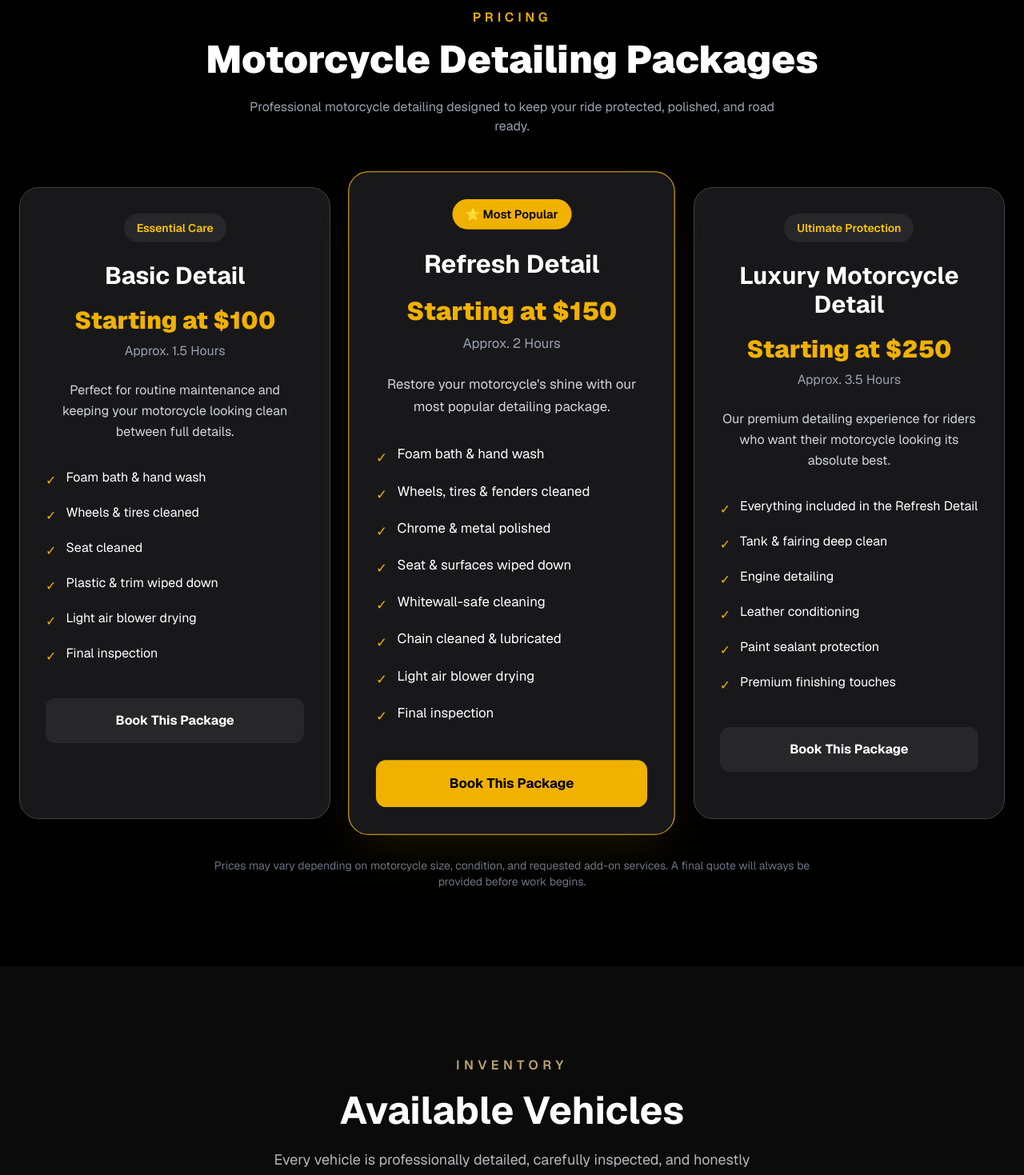
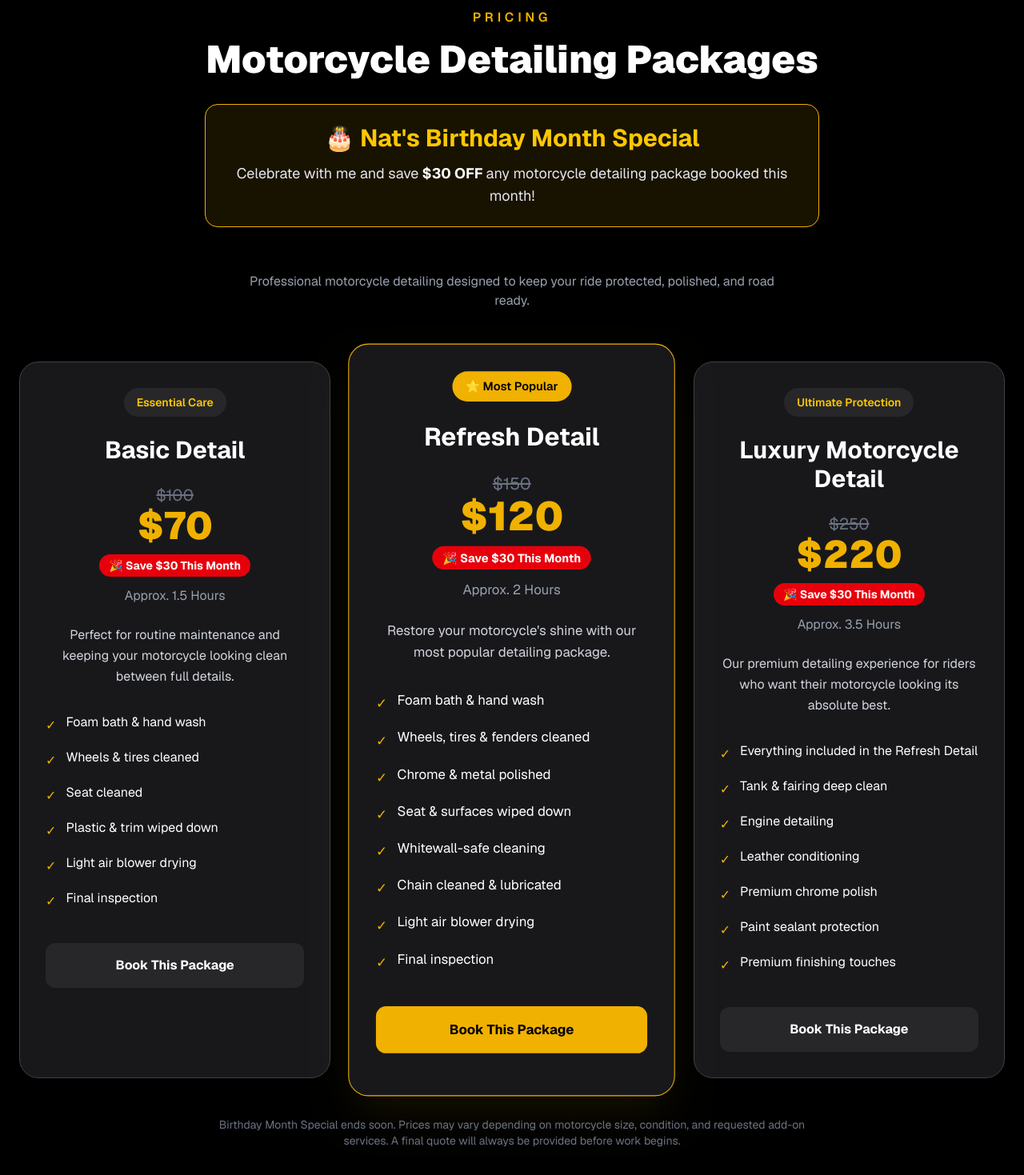
Before and after one commit to Natvibecodes/natflipswhips-website, a Next.js app: page / in a window 1280 px wide. Shown: the part 2480-3949 px from the top of the page at 80% size. Built offline with nearby package versions, Linux system fonts and the light colour scheme.

Commit message:
Birthday promo, package updates & homepage cleanup
Updated detailing packages, removed reviews/CTA, added birthday promotion and cleaned up homepage.

```diff
--- a/app/components/Packages.tsx
+++ b/app/components/Packages.tsx
@@ -7,7 +7,8 @@ export default function Packages() {
     {
       title: "Basic Detail",
       badge: "Essential Care",
-      price: "Starting at $100",
+      originalPrice: "$100",
+      salePrice: "$70",
       time: "Approx. 1.5 Hours",
       featured: false,
       description:
@@ -24,7 +25,8 @@ export default function Packages() {
     {
       title: "Refresh Detail",
       badge: "⭐ Most Popular",
-      price: "Starting at $150",
+      originalPrice: "$150",
+      salePrice: "$120",
       time: "Approx. 2 Hours",
       featured: true,
       description:
@@ -43,7 +45,8 @@ export default function Packages() {
     {
       title: "Luxury Motorcycle Detail",
       badge: "Ultimate Protection",
-      price: "Starting at $250",
+      originalPrice: "$250",
+      salePrice: "$220",
       time: "Approx. 3.5 Hours",
       featured: false,
       description:
@@ -53,6 +56,7 @@ export default function Packages() {
         "Tank & fairing deep clean",
         "Engine detailing",
         "Leather conditioning",
+        "Premium chrome polish",
         "Paint sealant protection",
         "Premium finishing touches",
       ],
@@ -68,18 +72,31 @@ export default function Packages() {
         <div className="max-w-7xl mx-auto text-center">
 
           <p className="uppercase tracking-[0.3em] text-yellow-500 font-semibold">
-Pricing          </p>
+            Pricing
+          </p>
 
-          <h2 className="text-5xl font-black mt-4">
+          <h2 className="text-4xl md:text-5xl font-black mt-4">
             Motorcycle Detailing Packages
           </h2>
 
-          <p className="text-gray-400 max-w-2xl mx-auto mt-6">
+          <div className="mx-auto mt-8 mb-14 max-w-3xl rounded-2xl border border-yellow-500 bg-yellow-500/10 p-6">
+            <h3 className="text-2xl md:text-3xl font-bold text-yellow-400">
+              🎂 Nat's Birthday Month Special
+            </h3>
+
+            <p className="mt-3 text-gray-200 text-lg">
+              Celebrate with me and save
+              <span className="font-bold text-white"> $30 OFF </span>
+              any motorcycle detailing package booked this month!
+            </p>
+          </div>
+
+          <p className="text-gray-400 max-w-2xl mx-auto">
             Professional motorcycle detailing designed to keep your ride
             protected, polished, and road ready.
           </p>
 
-          <div className="grid lg:grid-cols-3 gap-8 mt-16">
+          <div className="grid md:grid-cols-2 lg:grid-cols-3 gap-8 mt-16">
 
             {packages.map((pkg) => (
               <div
@@ -91,7 +108,6 @@ Pricing          </p>
                 }`}
               >
                 <div className="mb-6">
-
                   <span
                     className={`inline-block px-4 py-2 rounded-full text-sm font-semibold ${
                       pkg.featured
@@ -101,18 +117,27 @@ Pricing          </p>
                   >
                     {pkg.badge}
                   </span>
-
                 </div>
 
                 <h3 className="text-3xl font-bold">
                   {pkg.title}
                 </h3>
 
-                <p className="text-yellow-500 text-3xl font-black mt-5">
-                  {pkg.price}
-                </p>
+                <div className="mt-6">
+                  <p className="text-gray-500 line-through text-xl">
+                    {pkg.originalPrice}
+                  </p>
 
-                <p className="text-gray-400 mt-2">
+                  <p className="text-yellow-500 text-5xl font-black">
+                    {pkg.salePrice}
+                  </p>
+
+                  <p className="mt-3 inline-block rounded-full bg-red-600 px-3 py-1 text-sm font-bold text-white">
+                    🎉 Save $30 This Month
+                  </p>
+                </div>
+
+                <p className="text-gray-400 mt-3">
                   {pkg.time}
                 </p>
 
@@ -144,15 +169,14 @@ Pricing          </p>
                 >
                   Book This Package
                 </a>
-
               </div>
             ))}
 
           </div>
 
           <p className="text-gray-500 text-sm max-w-3xl mx-auto mt-12">
-            Prices may vary depending on motorcycle size, condition, and requested add-on services.
-            A final quote will always be provided before work begins.
+            Birthday Month Special ends soon. Prices may vary depending on motorcycle size,
+            condition, and requested add-on services. A final quote will always be provided before work begins.
           </p>
 
         </div>
```
